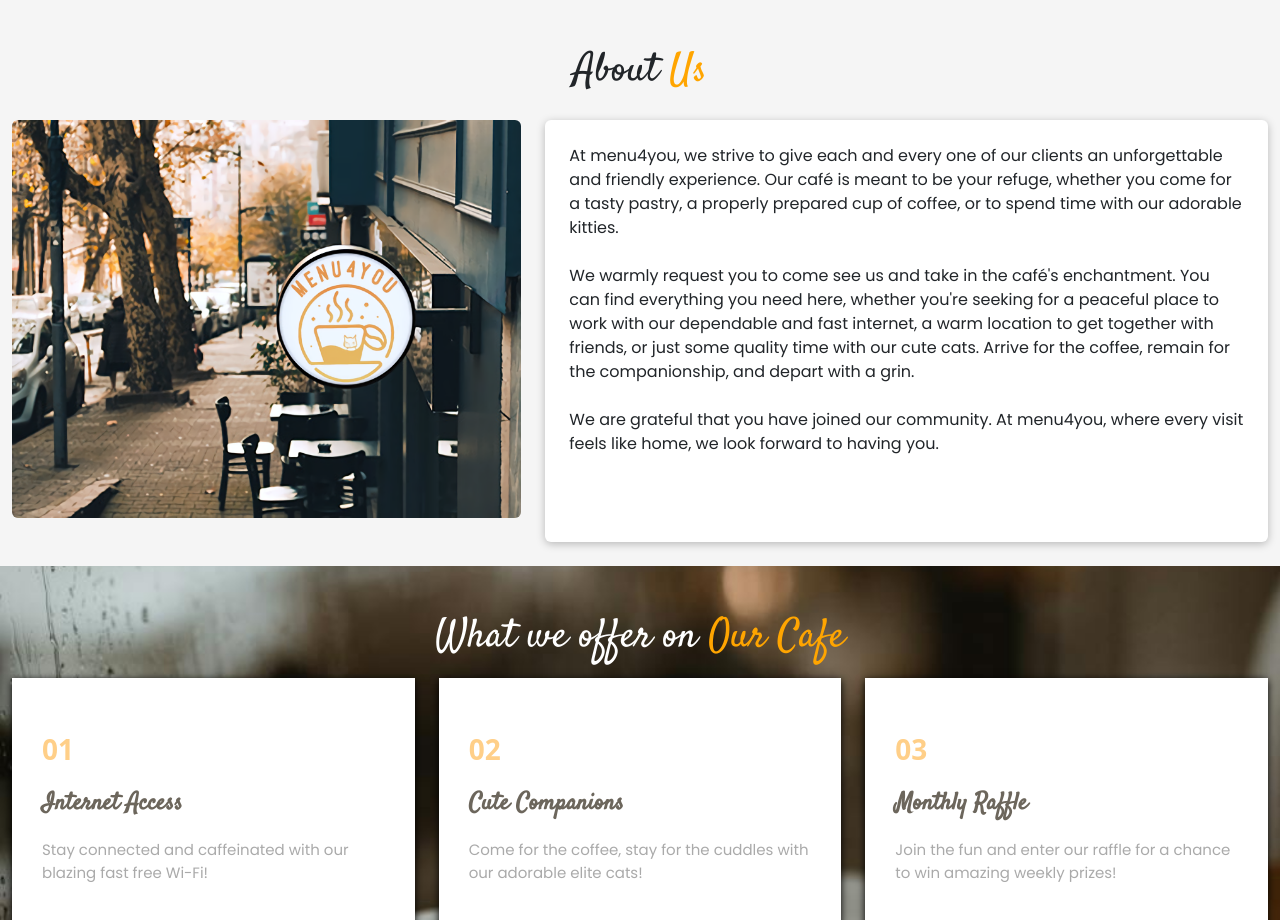
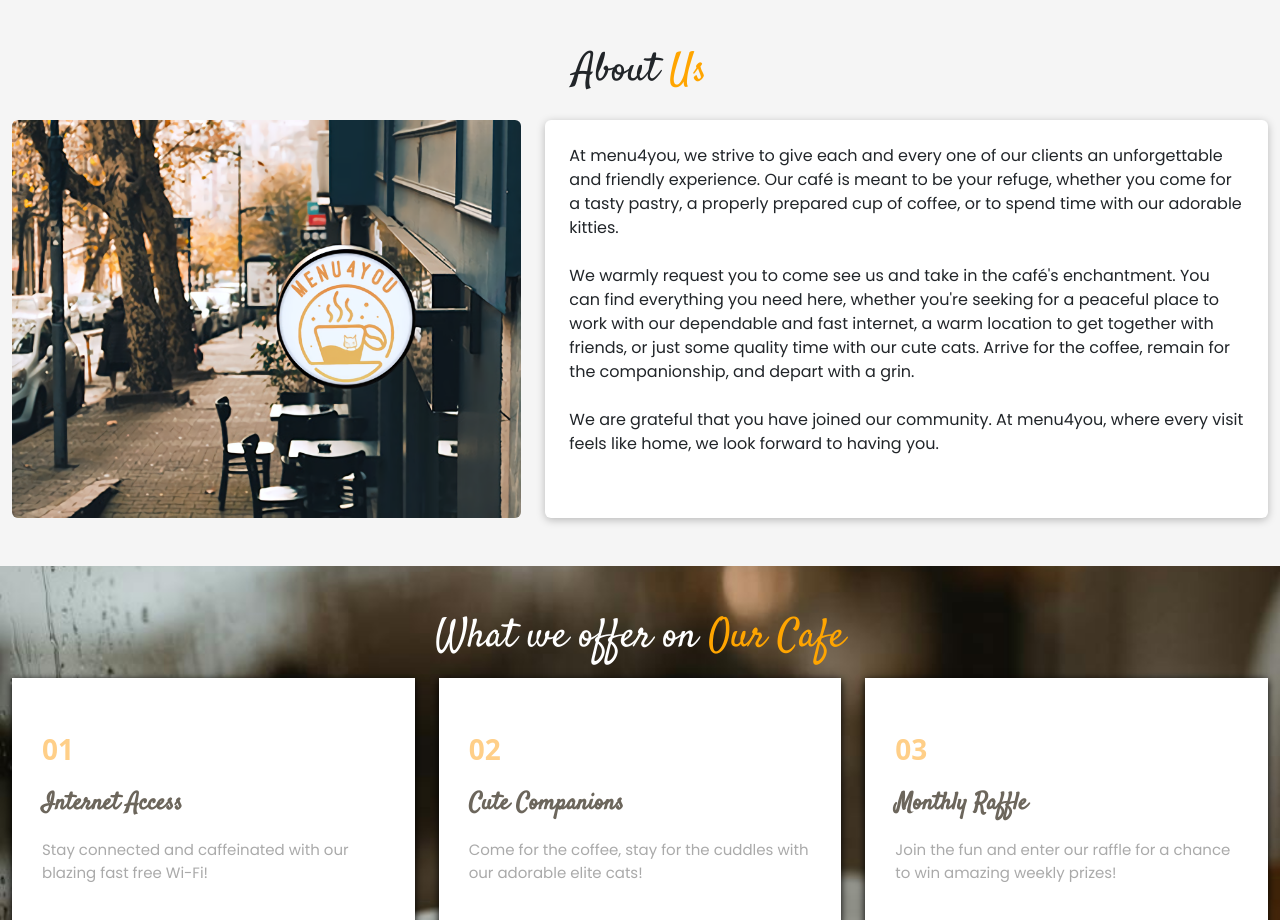
Before and after one commit to kevsdevs-mjck/menu4you_kmjck, a plain HTML site: page index.html in a window 1280 px wide. Shown: the part 800-1720 px from the top of the page. Drawn offline with Linux system fonts and the light colour scheme.

Commit message:
Update index.html

```diff
--- a/index.html
+++ b/index.html
@@ -136,8 +136,8 @@
                     <div class="col-md-5 mb-4">
                         <img class="rounded-2" src="asset/gallery/Shop1.png" alt="menu4you">
                     </div>
-                    <div class="col-md-7 rounded">
-                        <div class="about-box rounded p-4 mb-4">
+                    <div class="col-md-7 mb-4 rounded">
+                        <div class="about-box rounded p-4">
                             <p>
                                 At menu4you, we strive to give each and every one of our clients an unforgettable and friendly experience.
                                  Our café is meant to be your refuge, whether you come for a tasty pastry, a properly prepared cup of coffee, or to spend time with our adorable kitties.
```
